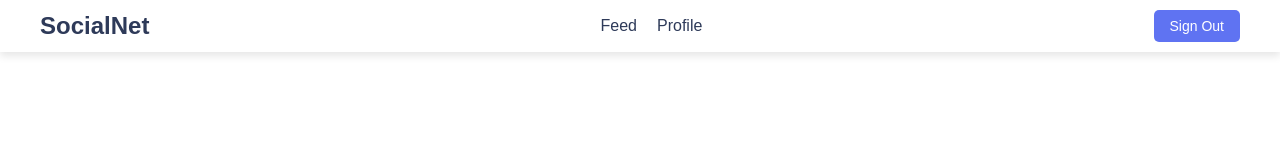
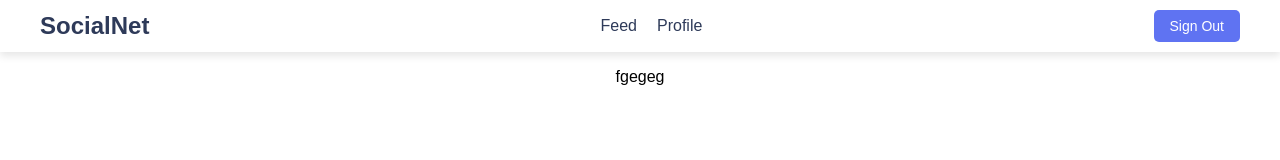
Before and after one commit to tertyb/colmanfullstack, a React app in the folder frontend/: page /profile in a window 1280 px wide. Shown: the top 160 px of the page. Built offline with nearby package versions, Linux system fonts and the light colour scheme.

Commit message:
added profile page

```diff
--- a/frontend/src/App.tsx
+++ b/frontend/src/App.tsx
@@ -2,6 +2,7 @@ import React from 'react';
 import { Route, Routes } from 'react-router-dom';
 import Navbar from './components/navbar';
 import './index.scss'
+import Profile from './views/Profile';
 
 const App: React.FC = () => {
   return (
@@ -10,7 +11,7 @@ const App: React.FC = () => {
       <div className="content">
           <Routes>
             <Route path="/" element={<></>} />
-            <Route path="/profile" element={<></>} />
+            <Route path="/profile" element={<Profile/>} />
             {/* Add other routes here */}
           </Routes>
         </div>
--- /dev/null
+++ b/frontend/src/views/Profile/index.scss
@@ -0,0 +1,8 @@
+.text{
+  color:black;
+  display: flex;
+  justify-content: center;
+  align-items: center;
+  width: 100%;
+  height: 100%;
+}
--- /dev/null
+++ b/frontend/src/views/Profile/index.tsx
@@ -0,0 +1,11 @@
+import React from 'react';
+import './index.scss'; // Import the CSS styles for the navbar
+import { Link } from 'react-router-dom';
+
+const Profile: React.FC = () => {
+  return (
+    <div className='text'><p>fgegeg</p></div>
+  );
+};
+
+export default Profile;
```
